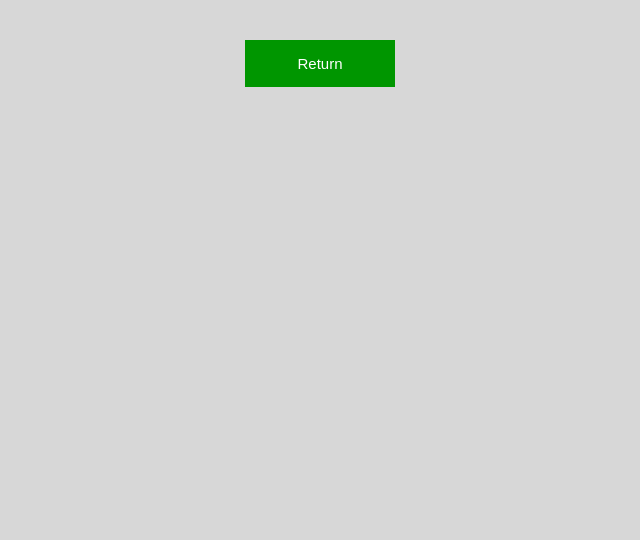
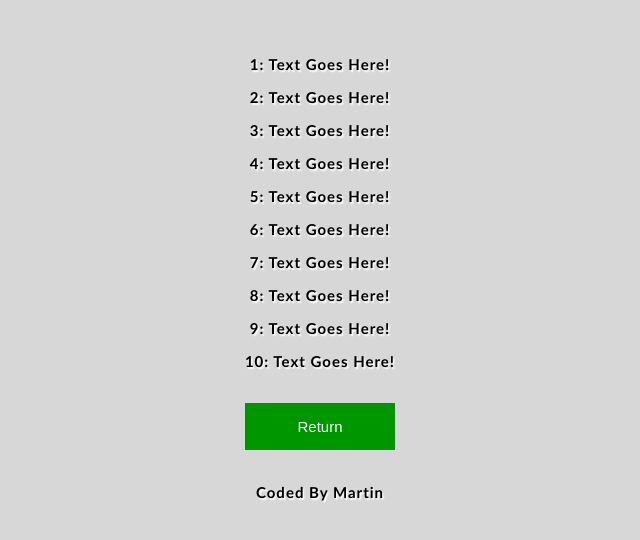
Before and after one commit to Martin-Zurek/PersonalBinaryPuzzleGame, a plain HTML site: page tutorial.html in a window 1280 px wide. Shown: the part 166-706 px from the top of the page, without its empty margins (320-960 px from the left). Drawn offline with Linux system fonts and the light colour scheme.

Commit message:
Additional Formatting
I did even more... :O

```diff
--- a/tutorial.html
+++ b/tutorial.html
@@ -24,6 +24,13 @@
         letter-spacing: 1px;
         text-shadow: 2px 2px 2px white;
       }
+      h3 {
+        font-family: "Trebuchet MS", sans-serif;
+        font-size: 15px;
+        text-align: center;
+        letter-spacing: 1px;
+        text-shadow: 1.5px 1.5px 1.5px white;
+      }
       button {
         background-color: rgba(0, 150, 0);
         font-size: 15px;
@@ -49,6 +56,19 @@
     <h1>Binary Puzzle Game</h1>
     <h2>Tutorial Page</h2>
     <br />
+    <h3>1: Text Goes Here!</h3>
+    <h3>2: Text Goes Here!</h3>
+    <h3>3: Text Goes Here!</h3>
+    <h3>4: Text Goes Here!</h3>
+    <h3>5: Text Goes Here!</h3>
+    <h3>6: Text Goes Here!</h3>
+    <h3>7: Text Goes Here!</h3>
+    <h3>8: Text Goes Here!</h3>
+    <h3>9: Text Goes Here!</h3>
+    <h3>10: Text Goes Here!</h3>
+    <br />
     <button onclick="document.location='index.html'">Return</button>
+    <br />
+    <h3>Coded By Martin</h3>
   </body>
 </html>
```
Also changed, not shown: game.html (+5 -3 lines).
